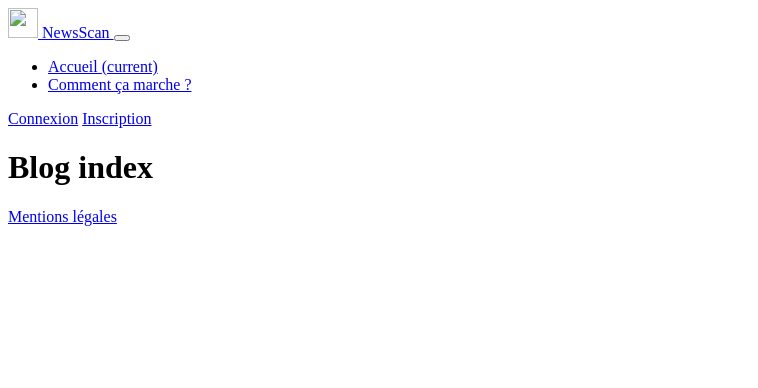
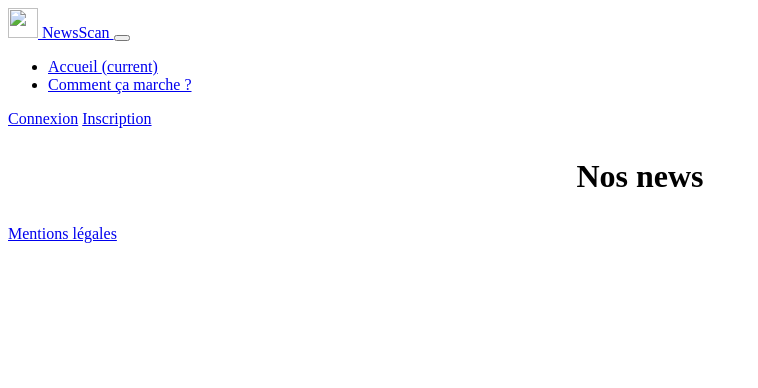
Before and after one commit to Backins/hackathon-fakenews, a Symfony app: template templates/front/blog/index.html.twig in a window 1280 px wide. Shown: the top 388 px of the page, without its empty margins (0-758 px from the left). Run offline with Twig, Linux system fonts and the light colour scheme; the template is opened without the code that fills it, so the values that code supplies are empty; some libraries are stand-ins or nearby versions.

Commit message:
list of news

```diff
--- a/templates/front/blog/index.html.twig
+++ b/templates/front/blog/index.html.twig
@@ -3,14 +3,24 @@
 {% block title %}NewsScan - Admin Blog{% endblock %}
 
 {% block main %}
-    <h1>Blog index</h1>
-    {% for blog in blogs %}
-        <div class="card" style="width: 18rem;">
-            <div class="card-body">
-                <h5 class="card-title">{{ blog.title }}</h5>
-                <p class="card-text"{{ blog.body }}</p>
-                <a href="{{ path('app_front_blog_show', {'id': blog.id}) }}" class="btn btn-primary">Voir</a>
-            </div>
-        </div>
-    {% endfor %}
+    <div class="container" style="text-align: center">
+        <h1 style="margin: 30px;">Nos news</h1>
+
+        {% for blog in blogs %}
+                <div class="card-article" style="width: 400px;height: 200px;background-color: rgba(0, 0, 0, 0.5);">
+                    <img src="https://www.sante-sur-le-net.com/wp-content/uploads/2017/06/morsure-chien-enfants.jpg" width="100%">
+                    <a href="{{ path('app_front_blog_show', {'id': blog.id}) }}">
+
+                        <div class="card-article-body">
+                            <label><b>{{blog.title }}</b></label>
+                            <p >{{ blog.createdAt |date("d/m/Y")}}</p>
+
+                        </div>
+                    </a>
+
+                </div>
+
+        {% endfor %}
+    </div>
+
 {% endblock %}
```
Also changed, not shown: assets/css/newsscan/class/class.scss (+18 -0 lines), public/build/app.css.
